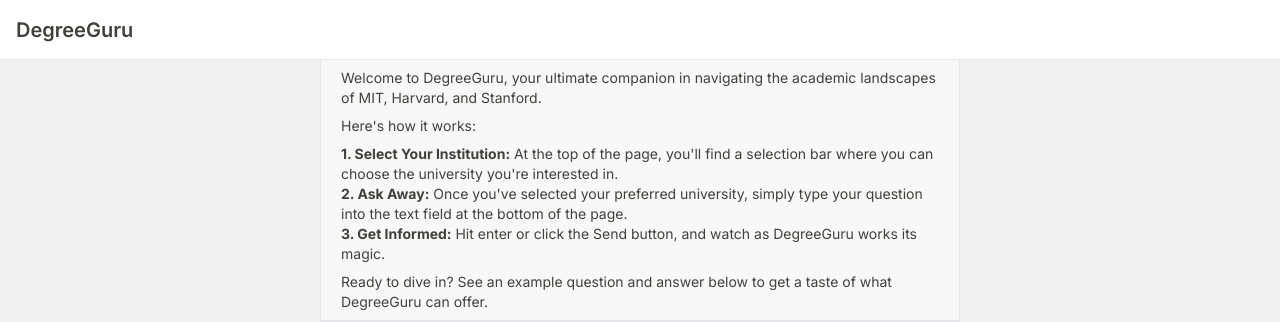
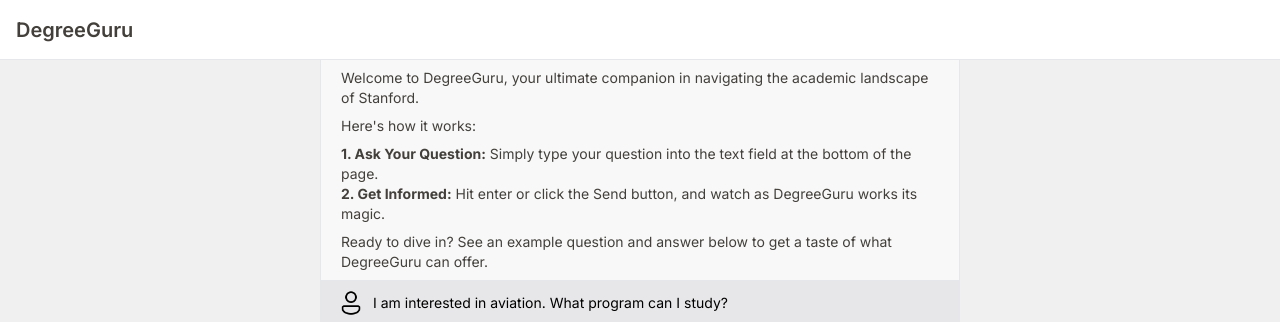
Before and after one commit to Rubye1998/Python_AI_RAG, a Next.js app: page / in a window 1280 px wide. Shown: the top 322 px of the page. Built offline with nearby package versions, Linux system fonts and the light colour scheme.

Commit message:
update landing page

```diff
--- a/src/app/components/Landing.tsx
+++ b/src/app/components/Landing.tsx
@@ -6,18 +6,15 @@
     <div>
       <div className="text-sm p-2 px-5 border-b bg-[#F8F8F8] text-[#43403B] space-y-2">
         <p>
-          Welcome to DegreeGuru, your ultimate companion in navigating the academic landscapes of MIT, Harvard, and Stanford.
+          Welcome to DegreeGuru, your ultimate companion in navigating the academic landscape of Stanford.
         </p>
         <h2>Here&apos;s how it works:</h2>
         <ol>
           <li>
-            <strong>1. Select Your Institution:</strong> At the top of the page, you&apos;ll find a selection bar where you can choose the university you&apos;re interested in.
+            <strong>1. Ask Your Question:</strong> Simply type your question into the text field at the bottom of the page.
           </li>
           <li>
-            <strong>2. Ask Away:</strong> Once you&apos;ve selected your preferred university, simply type your question into the text field at the bottom of the page.
-          </li>
-          <li>
-            <strong>3. Get Informed:</strong> Hit enter or click the Send button, and watch as DegreeGuru works its magic.
+            <strong>2. Get Informed:</strong> Hit enter or click the Send button, and watch as DegreeGuru works its magic.
           </li>
         </ol>
         <p>
```
